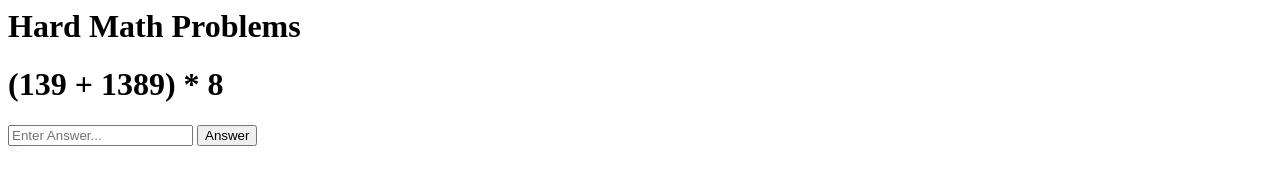
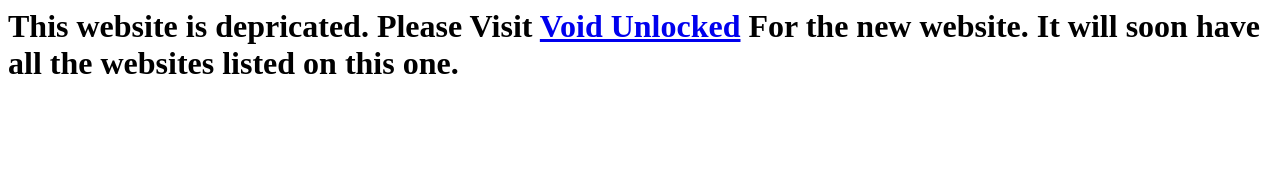
Before and after one commit to HardMathProblemss/HardMathProblemss.github.io, a plain HTML site: page index.html in a window 1280 px wide. Drawn offline with Linux system fonts and the light colour scheme.

Commit message:
Update index.html

```diff
--- a/index.html
+++ b/index.html
@@ -1,4 +1,10 @@
 <html>
+    <h1>This website is depricated. Please Visit <a href="https://voidunlocked.github.io/">Void Unlocked</a> For the new website. It will soon have all the websites listed on this one.</h1>
+</html>
+
+<script>
+    /*
+    <html>
     <head>
         <title>Hard Math Problems</title>
     </head>
@@ -58,8 +64,6 @@
                     location.reload()
                 }
             })
-        </script>
-        <script>
             unmask = document.getElementById("unmask")
             mask = document.getElementById("mask")
             btn = document.getElementById("btn")
@@ -78,6 +82,8 @@
                     <iframe src="${url}" width="1350" height="750" frameborder="0">
                 `)
             }
-        </script>
+        <//script>
     </body>
 </html>
+    */
+</script>
```
